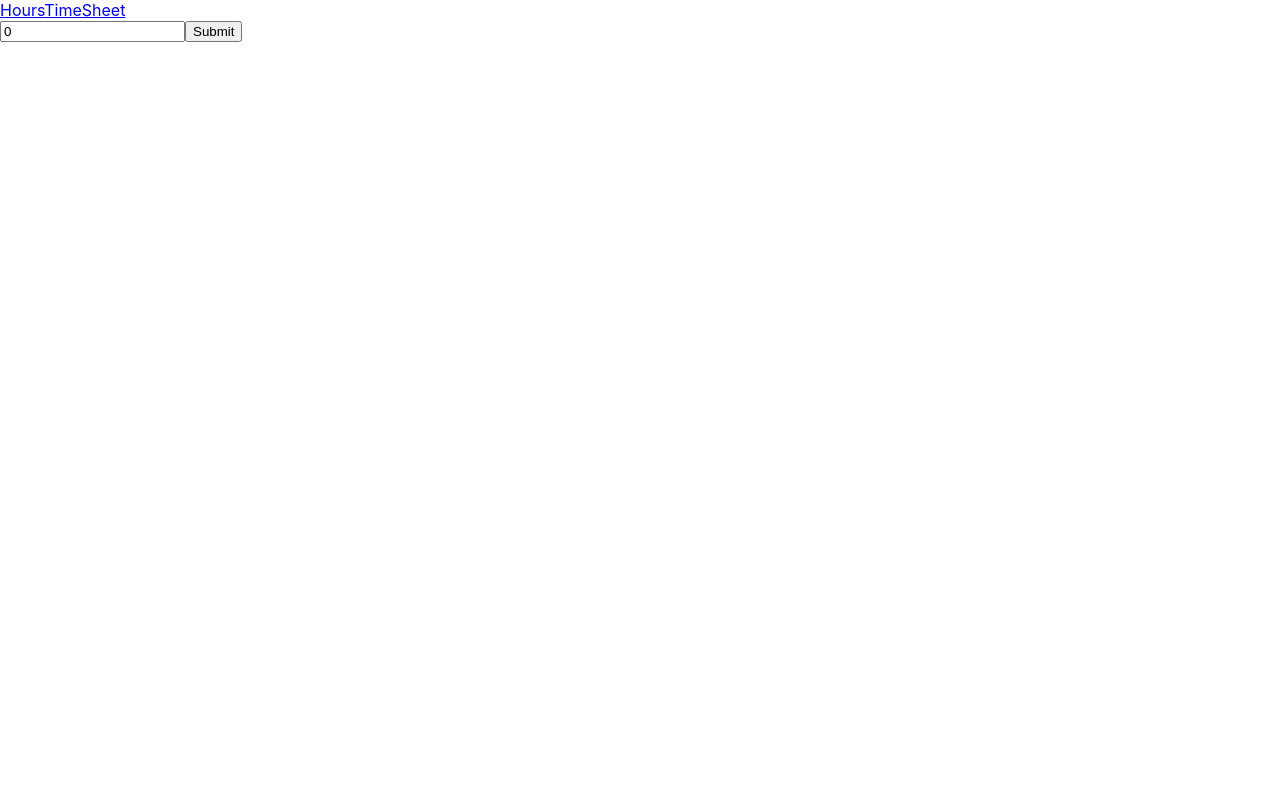
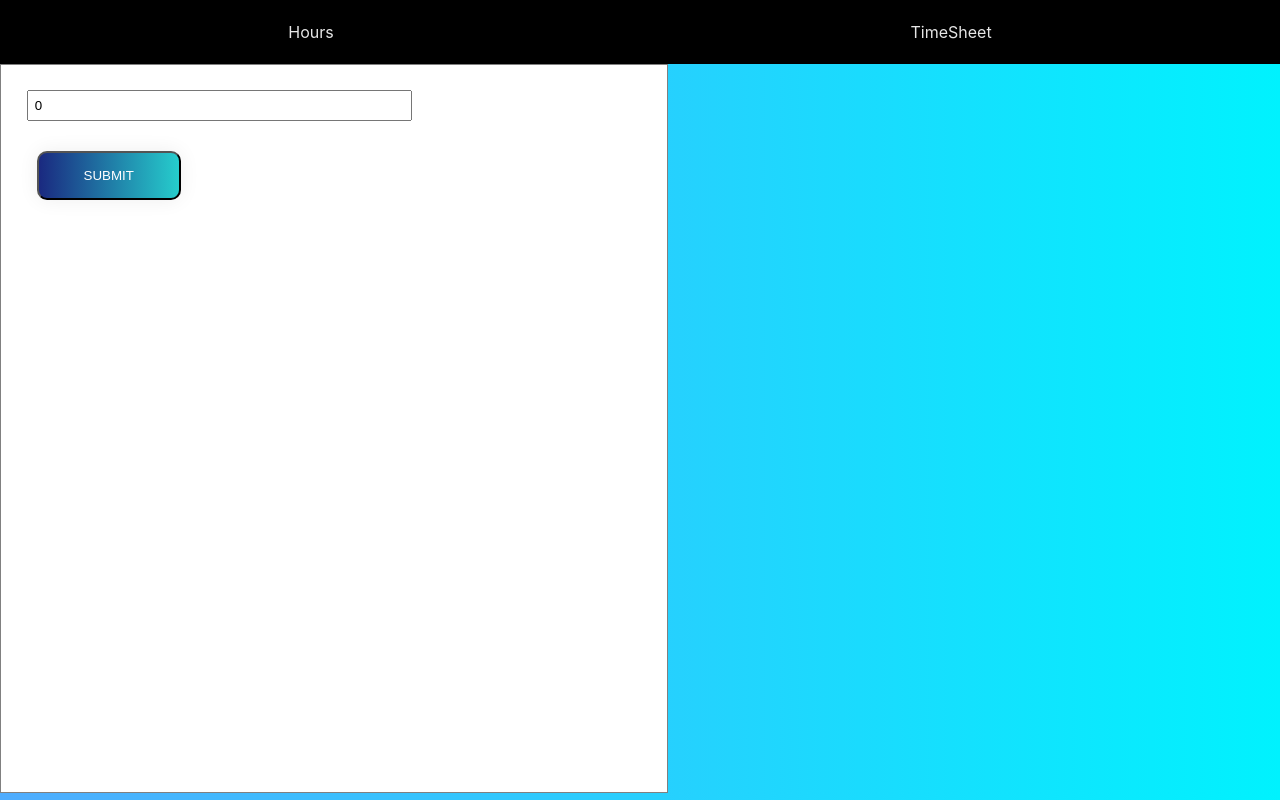
Before and after one commit to Ram-saddist/time-sheet, a React (Create React App) app: page / in a window 1280 px wide. Built offline with nearby package versions, Linux system fonts and the light colour scheme; the HTML template or start-up script is replaced by a standard one.

Commit message:
timestamp

```diff
--- a/src/App.css
+++ b/src/App.css
@@ -1,38 +1,58 @@
-.App {
-  text-align: center;
+*{margin: 0%;}
+.nav{
+  display: flex;
+  justify-content: space-around;
+  background-color: black;
 }
-
-.App-logo {
-  height: 40vmin;
-  pointer-events: none;
+.nav-link{
+  text-decoration: none;
+  color: rgba(255,255,255,0.9);
+  padding: 1.7%;
 }
-
-@media (prefers-reduced-motion: no-preference) {
-  .App-logo {
-    animation: App-logo-spin infinite 20s linear;
-  }
-}
-
-.App-header {
-  background-color: #282c34;
-  min-height: 100vh;
-  display: flex;
-  flex-direction: column;
-  align-items: center;
-  justify-content: center;
-  font-size: calc(10px + 2vmin);
+.nav-link:hover{
   color: white;
 }
 
-.App-link {
-  color: #61dafb;
+.input-hour{
+  padding: 1%;
+  width: 60%;
+
+}
+.btn-hour{
+}
+.main-hour{
+  border: 1px solid grey;
+  background-color: white;
+  padding: 2%;
+  width: 48%;
+  height: 84.5vh;
 }
 
-@keyframes App-logo-spin {
-  from {
-    transform: rotate(0deg);
-  }
-  to {
-    transform: rotate(360deg);
-  }
+.btn-hour{background-image: linear-gradient(to right, #1A2980 0%, #26D0CE  51%, #1A2980  100%)}
+.btn-hour{
+  margin: 10px;
+  padding: 15px 45px;
+  text-align: center;
+  text-transform: uppercase;
+  transition: 0.5s;
+  background-size: 200% auto;
+  color: white;
+  box-shadow: 0 0 20px #eee;
+  border-radius: 10px;
+  display: block;
 }
+.btn-hour:hover {
+  background-position: right center; /* change the direction of the change here */
+  color: #fff;
+  text-decoration: none;
+}
+
+.main-timesheet{
+  display: inline-block;
+  border: 1px solid grey;
+  background-color: white;
+  padding: 2%;
+  width: 20%;
+  margin:0% 2% 2% 2%;
+  border-radius: 8px;
+}
--- a/src/App.js
+++ b/src/App.js
@@ -1,5 +1,6 @@
 import {BrowserRouter,Routes,Route} from 'react-router-dom'
 
+import './App.css'
 import Hours from './Hours'
 import NotFound from './NotFound'
 import TimeSheet from './TimeSheet'
--- a/src/Hours.js
+++ b/src/Hours.js
@@ -1,23 +1,12 @@
-import {useState,useEffect} from 'react'
+import {useState} from 'react'
 import {db} from './firebaseConfig'
+import firebase from 'firebase/compat/app';
 
 function Hours(){
 	const [newHour,setHour]=useState(0);
-	const [newDate,setDate]=useState("");
-	//date and day function
-	useEffect(()=>{
-		var monthNames = ["January", "February", "March", "April", "May", "June",
- 			 "July", "August", "September", "October", "November", "December"
-			];
-		var d = new Date();
-		var month=monthNames[d.getMonth()];
-		var completeDate=month+" "+d.getDate();
-		setDate(completeDate)
-	},[])
 	//data sending to function
 	async function handleClick(){
-		console.log("time",newHour,newDate)
-		//await addDoc(hoursCollectionRef,{hour:newHour,date:newDate})
+		let newDate=(firebase.firestore.Timestamp.now())
 		const res=await db.collection("time").add({
 			date:newDate,
 			hour:newHour
@@ -26,13 +15,15 @@ function Hours(){
 		setHour(0)
 	}
 	return(
-		<div>
+		<div className="main-hour">
 		<input
+			className="input-hour"
 			type="text"
 			placeholder="How many hours"
 			value={newHour}
-			onChange={(e)=>setHour(e.target.value)}/>
-		<button onClick={handleClick}>Submit</button>
+			onChange={(e)=>setHour(e.target.value)}/><br/><br/>
+		<button className="btn-hour"
+		 onClick={handleClick}>Submit</button>
 		</div>
 	)
 }
--- a/src/TimeSheet.js
+++ b/src/TimeSheet.js
@@ -1,6 +1,5 @@
 import {useState,useEffect} from 'react'
 import {db} from './firebaseConfig'
-import {collection, getDocs} from 'firebase/firestore'
 
 function TimeSheet(){
 	const [timeSheetValue,setTimeSheetValue]=useState([])
@@ -8,24 +7,22 @@ function TimeSheet(){
 		retrieve()
 	},[])
 	async function retrieve(){
-		 	/*const dataRef=db.collection('time');
-			const snapShot=await dataRef.get();
-			setTimeSheetValue(snapShot)
-			console.log("timesheet",timeSheetValue)*/
-			const snapShot=await getDocs(collection(db,'time'));
-			setTimeSheetValue(snapShot.docs.map((doc)=>(
-				{...doc.data(),id:doc.id}
-			)))
-		 }
+		const dataRef=db.collection('time').orderBy("date", "asc");
+		const snapShot=await dataRef.get();
+		console.log("dataref",snapShot)
+		setTimeSheetValue(snapShot.docs.map((doc)=>(
+			{date:doc.data().date.toDate().toDateString(),hour:doc.data().hour,id:doc.id}
+		)))
+	}
 	return(
 		<div>
 			{console.log("timesheet value",timeSheetValue)}
 			<h1>Record</h1>
 			{
 				timeSheetValue.map((doc)=>(
-					<div className="main" key={doc.id}>
+					<div className="main-timesheet" key={doc.id}>
+						<p>Time:{doc.date}</p>
 						<p>Hours:{doc.hour}</p>
-						<p>Time:{doc.date}</p>
 					</div>
 				))
 			}
--- a/src/index.css
+++ b/src/index.css
@@ -5,6 +5,7 @@ body {
     sans-serif;
   -webkit-font-smoothing: antialiased;
   -moz-osx-font-smoothing: grayscale;
+  background-image: linear-gradient(to right,#4facfe 0%,#00f2fe 100%);
 }
 
 code {
```
